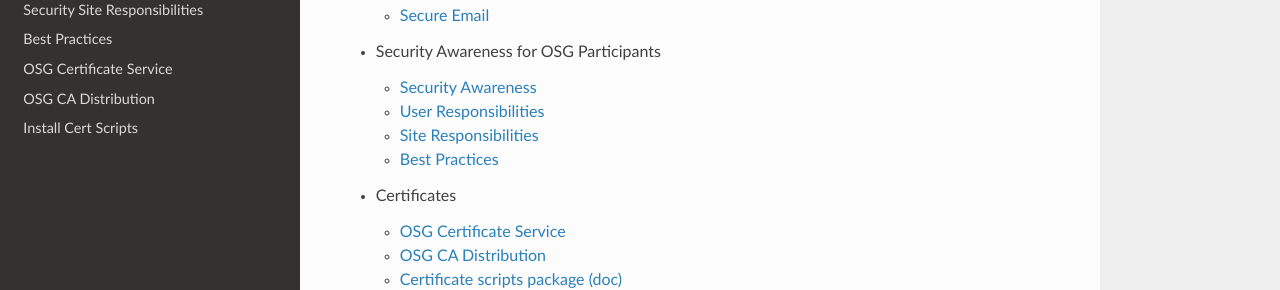
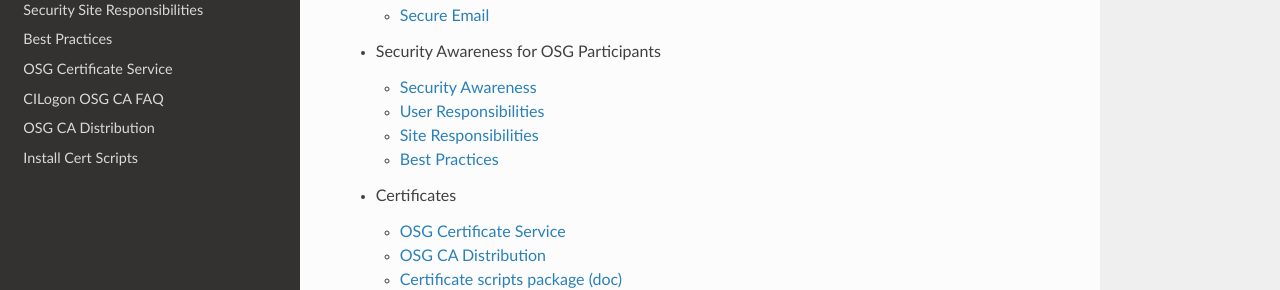
Before and after one commit to opensciencegrid/security, an MkDocs documentation site: the page built from docs/index.md, in a window 1280 px wide. Shown: the part 408-698 px from the top of the page. Built offline with MkDocs 1.6.1, drawn with Linux system fonts in a browser that asks for light colours; nearby versions of some CDN libraries; old or Windows-style settings are respelled for this version of MkDocs.

Commit message:
Update mkdocs.yml

```diff
--- a/mkdocs.yml
+++ b/mkdocs.yml
@@ -21,6 +21,7 @@ pages:
 - Security Site Responsibilities: 'SecuritySiteResponsibilities.md'
 - Best Practices: 'SecurityBestPractices.md'
 - OSG Certificate Service: 'OSGCertificateService.md'
+- CILogon OSG CA FAQ: 'CILogonOSGFAQ.md'
 - OSG CA Distribution: 'CaDistribution.md'
 - Install Cert Scripts: 'InstallCertScripts.md'
 
```
